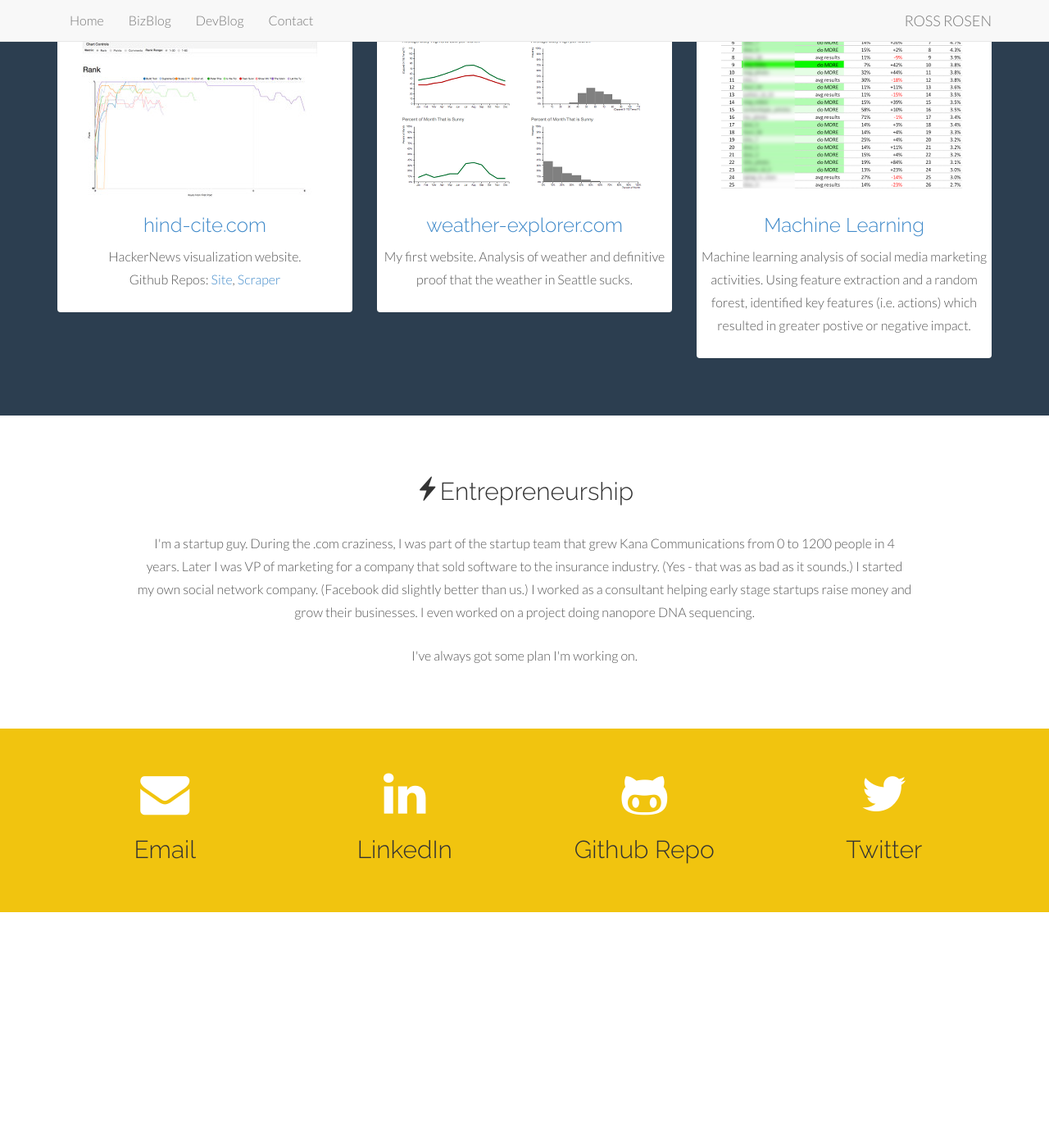
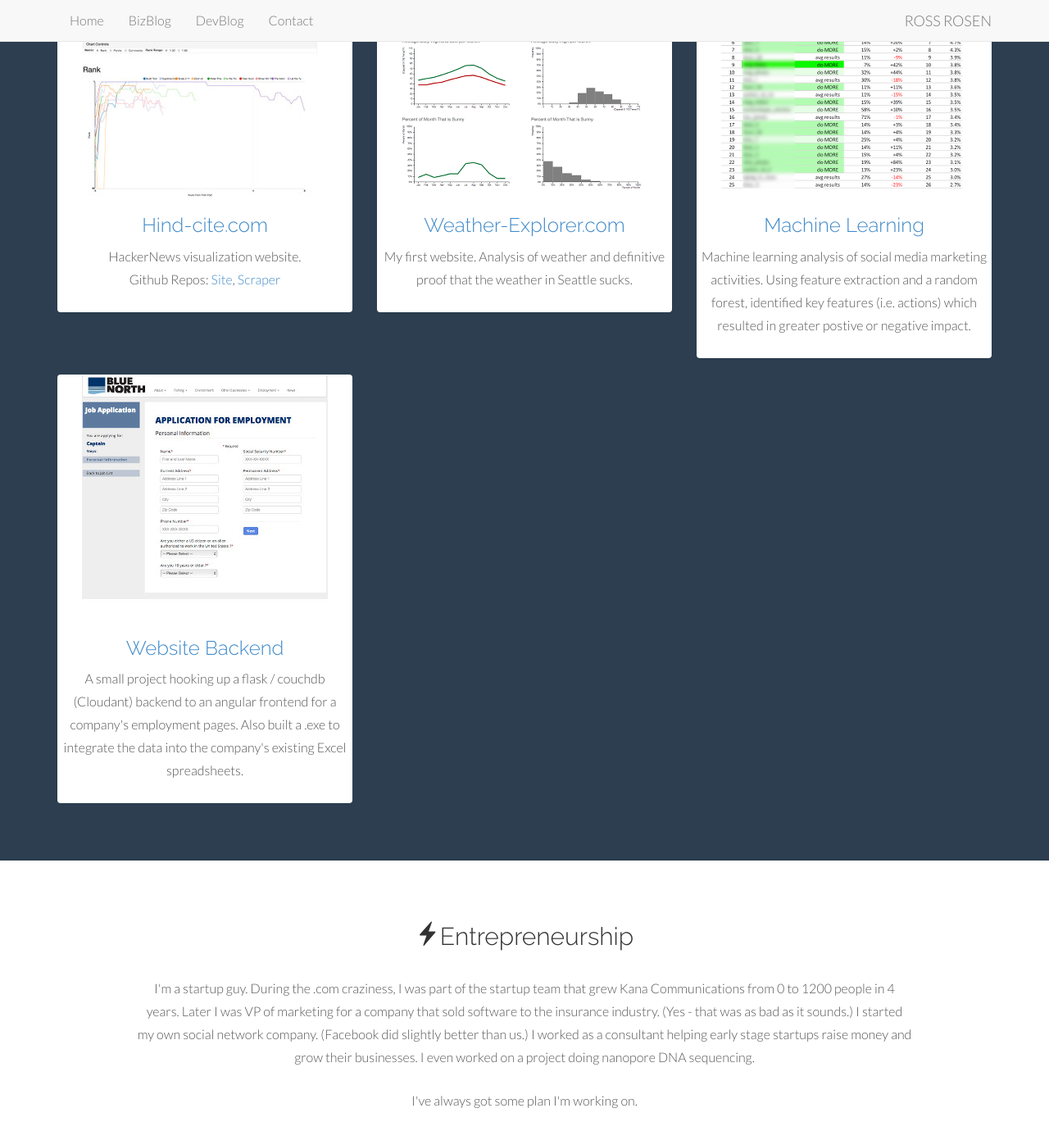
Before and after one commit to rr326/rr326.github.io, a Jekyll site: the page built from index.html, in a window 1280 px wide and 1400 px high, scrolled down 1731 px. Shown: the top 1391 px of the window at 82% size. Built offline with Jekyll 4.4.1, drawn with Linux system fonts in a browser that asks for light colours; nearby versions of some CDN libraries; before the commit the page ends 2844 px from its top, so only the background shows below that.

Commit message:
added bluenorth project. Fixed titles

```diff
--- a/_layouts/post.html
+++ b/_layouts/post.html
@@ -5,6 +5,7 @@
  * Change the page.content to << content >>
 
  -->
+
 <!DOCTYPE html>
 <html>
 {% include head.html %}
--- a/bizblog/index.html
+++ b/bizblog/index.html
@@ -1,6 +1,6 @@
 ---
 layout: default
-title: Ross Rosen
+title: Ross Rosen Blog
 rcategory: bizblog
 ---
 
--- a/devblog/index.html
+++ b/devblog/index.html
@@ -1,6 +1,6 @@
 ---
 layout: default
-title: Ross Rosen
+title: Ross Rosen Blog
 rcategory: devblog
 
 ---
--- a/index.html
+++ b/index.html
@@ -2,9 +2,6 @@
 layout: default
 title: Ross Rosen
 ---
-
-
-
 
 
 <!-- White Wrap Ver. 1 / Intro -->
@@ -41,15 +38,15 @@ title: Ross Rosen
             <div class="col-lg-4">
                 <a href="#business"><span class="glyphicon glyphicon-briefcase"></span></a>
 
-                 <a href="#business"><h3>Business Consulting</h3></a>
+                <a href="#business"><h3>Business Consulting</h3></a>
 
                 <p>Go-to-market strategy, product marketing, product management, and general startup strategy.</p>
             </div>
 
             <div class="col-lg-4">
-               <a href="#software"> <span class="glyphicon glyphicon-wrench"></span></a>
+                <a href="#software"> <span class="glyphicon glyphicon-wrench"></span></a>
 
-               <a href="#software"> <h3>Software Development</h3></a>
+                <a href="#software"><h3>Software Development</h3></a>
 
                 <p>Full-stack web development, backend python dev, data science, analytics, and visualizations.</p>
             </div>
@@ -133,7 +130,7 @@ title: Ross Rosen
                         <a href='http://www.hind-cite.com'><img src="img/hindcite_300x300.jpg" height='300' width='300'
                                                                 alt="hind-cite.com"></a>
 
-                        <h3><a href='http://www.hind-cite.com'>hind-cite.com</a></h3>
+                        <h3><a href='http://www.hind-cite.com'>Hind-cite.com</a></h3>
 
                         <p>
                             HackerNews visualization website.
@@ -151,7 +148,7 @@ title: Ross Rosen
                                                                    width='300'
                                                                    alt="hind-cite.com"></a>
 
-                        <h3><a href='http://weather-explorer.com'>weather-explorer.com</a></h3>
+                        <h3><a href='http://weather-explorer.com'>Weather-Explorer.com</a></h3>
 
                         <p>My first website. Analysis of weather and definitive proof that the weather in Seattle
                             sucks. </p>
@@ -167,8 +164,20 @@ title: Ross Rosen
                         <h3>Machine Learning</h3>
 
                         <p>Machine learning analysis of social media marketing activities.
-                            Using feature extraction and a random forest, identified key features (i.e. actions) which
-                            resulted in greater postive or negative impact.
+                            Using feature extraction and a random forest, identified key features (i.e. actions) which resulted in greater postive or negative impact.
+                        </p>
+                    </div>
+                </div>
+            </div>
+            <div class="col-md-4 ">
+                <div class="panel">
+                    <div class="card " id="test">
+                        <img src="img/bluenorth_300x300.jpg" height='300' width='300'
+                             alt="Backend">
+
+                        <h3>Website Backend</h3>
+
+                        <p>A small project hooking up a flask / couchdb (Cloudant) backend to an angular frontend for a company's employment pages. Also built a .exe to integrate the data into the company's existing Excel spreadsheets.
                         </p>
                     </div>
                 </div>
@@ -185,7 +194,8 @@ title: Ross Rosen
             <br>
 
             <div class="col-lg-10 col-lg-offset-1 ">
-                <p>I'm a startup guy. During the .com craziness, I was part of the startup team that grew Kana Communications from 0 to 1200 people in 4 years. Later I was VP of
+                <p>I'm a startup guy. During the .com craziness, I was part of the startup team that grew Kana
+                    Communications from 0 to 1200 people in 4 years. Later I was VP of
                     marketing for a company that sold software to the insurance industry. (Yes - that was as bad as
                     it sounds.) I started my own social network company. (Facebook did slightly better than us.) I
                     worked as a consultant helping early stage startups raise money and grow their businesses. I
```
Also changed, not shown: NOTES.md (+5 -6 lines), img/bluenorth_300x300.jpg (added).
